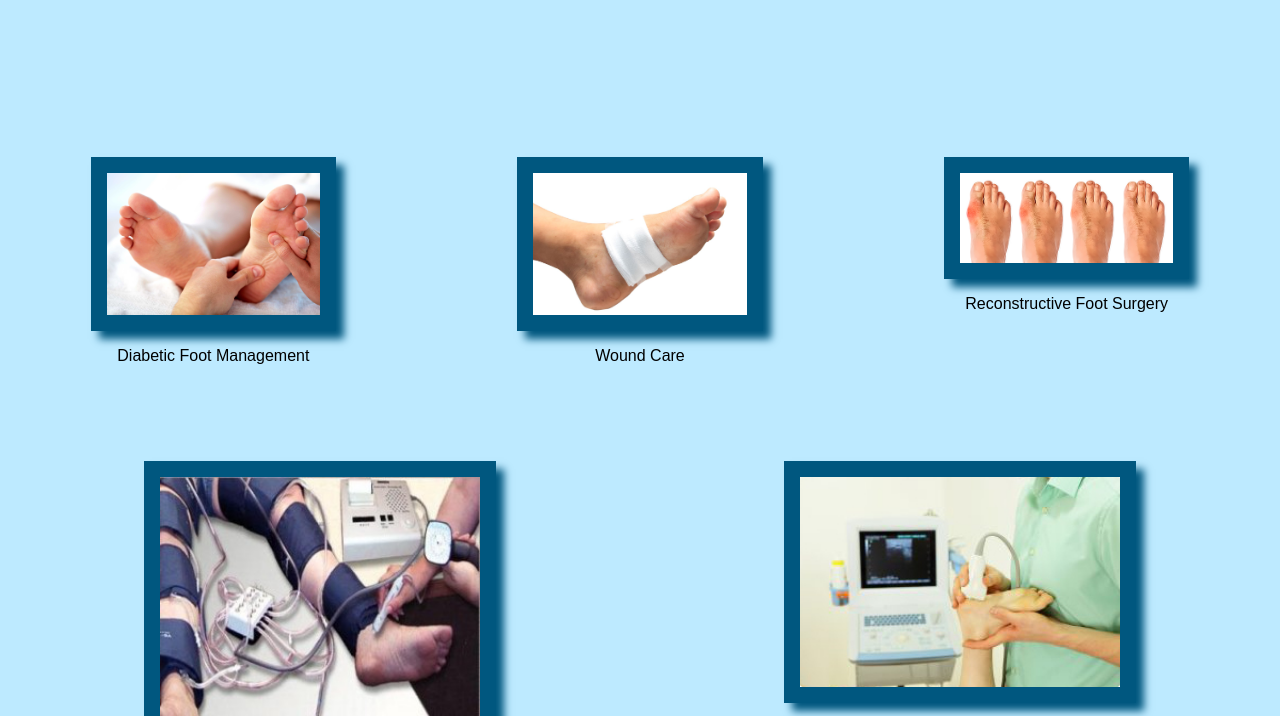
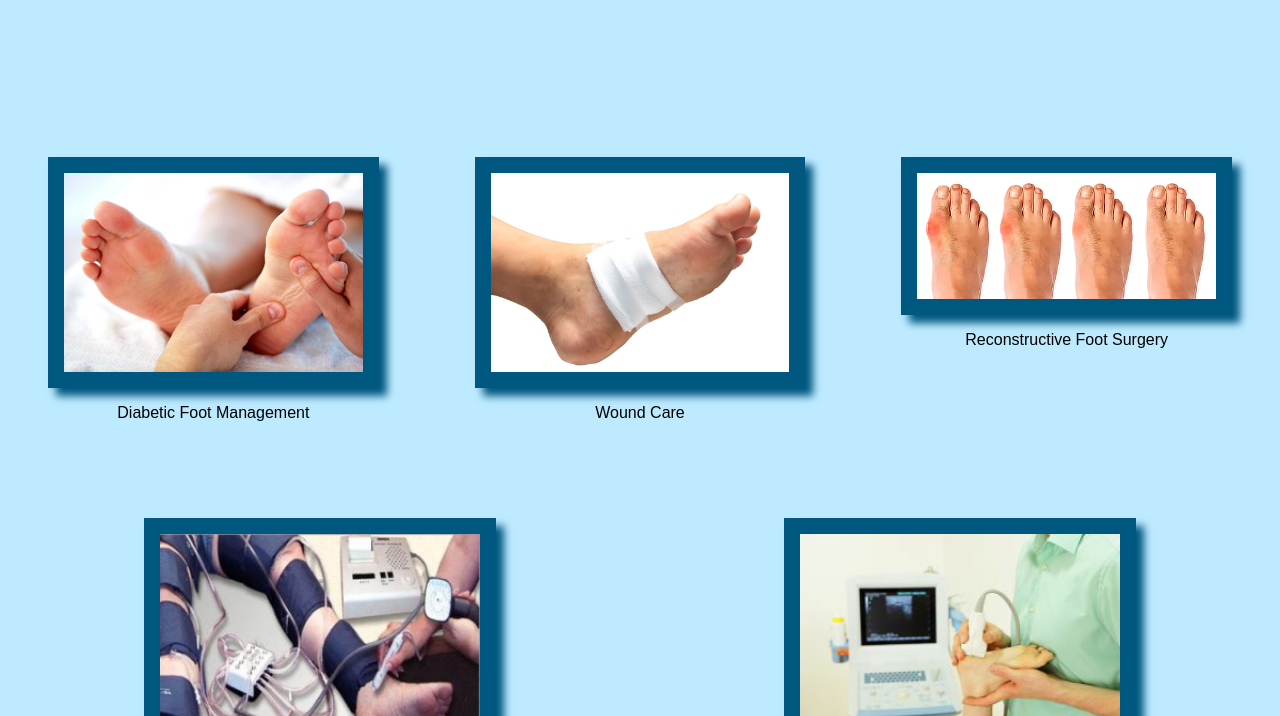
Before and after one commit to haleylizbrown/drbrown, a plain HTML site: page services.html in a window 1280 px wide. Shown: the part 83-799 px from the top of the page. Drawn offline with Linux system fonts and the light colour scheme.

Commit message:
changed width of #footcare, #wound, and #surgery on services.css

```diff
--- a/Resources/CSS/services.css
+++ b/Resources/CSS/services.css
@@ -74,7 +74,13 @@ ul li:hover {
 
 #footcare,
 #wound,
-#surgery,
+#surgery {
+  width: 70%;
+  padding: 1rem;
+  background-color: #00577F;
+  box-shadow: 0.5rem 0.5rem 0.5rem #00577F;
+}
+
 #testing,
 #ultrasound {
   width: 50%;
```
